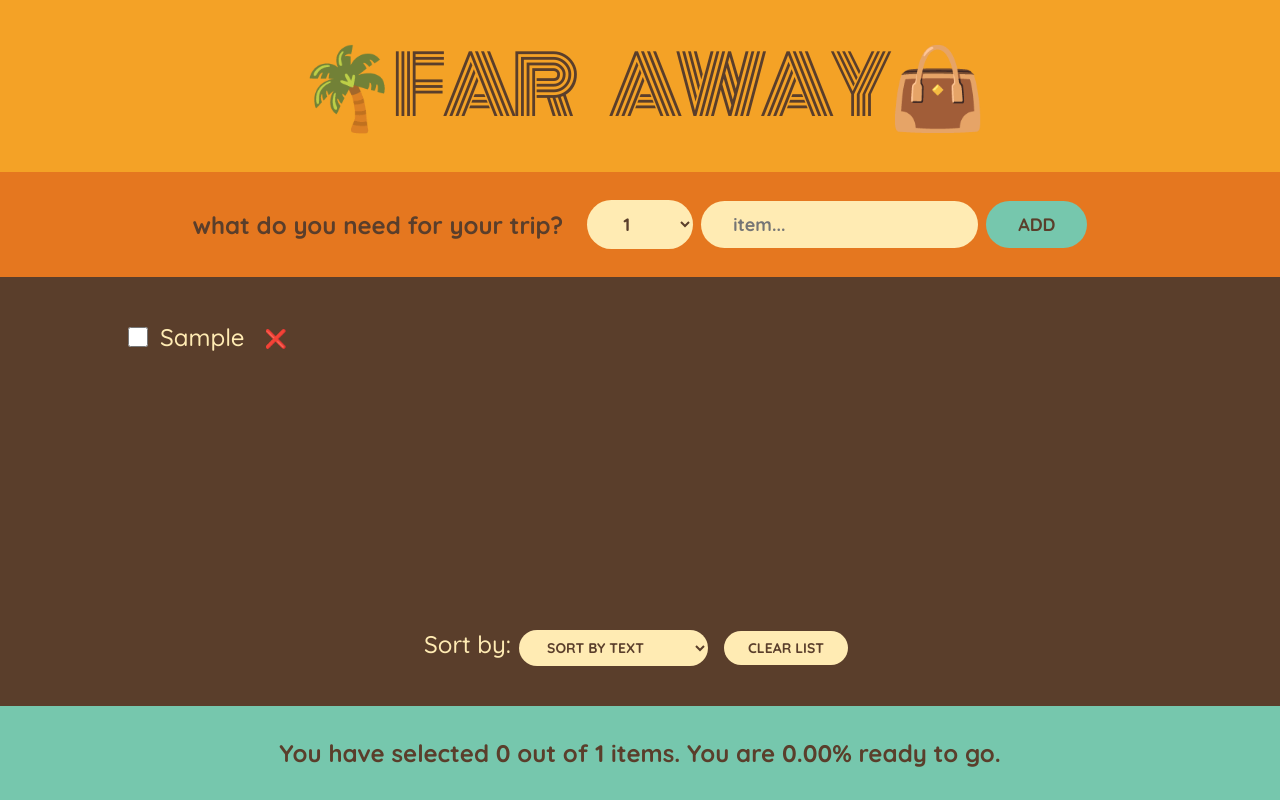
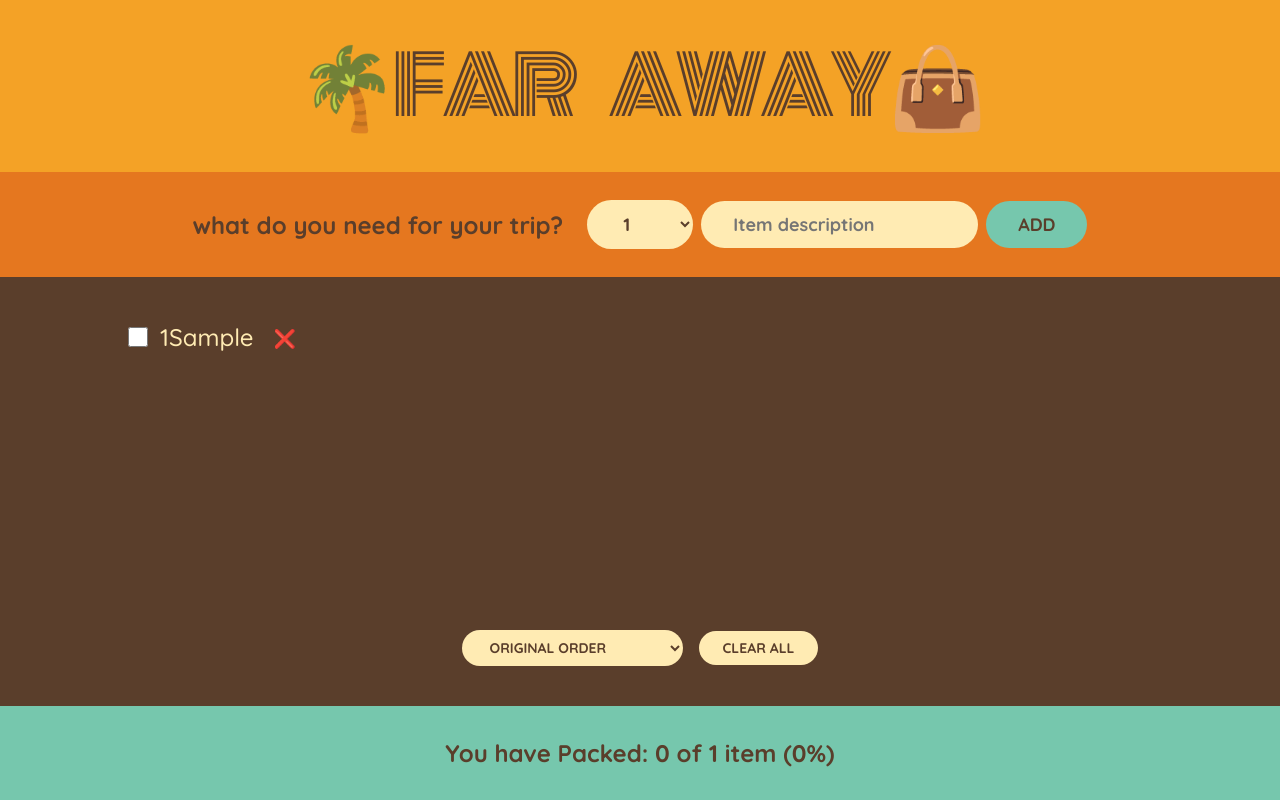
Before and after one commit to ihtishamsaeed414/travelkeep, a React (Create React App) app: page / in a window 1280 px wide. Both pictures are taken after typing "Sample" into the empty fields and a click on the button "ADD". Built offline with nearby package versions, Linux system fonts and the light colour scheme.

Commit message:
file updation complete

```diff
--- a/src/components/App.js
+++ b/src/components/App.js
@@ -1,41 +1,40 @@
-import React, { useState, useEffect } from "react";
 import Form from "./Forms";
 import Logo from "./Logo";
 import PackingList from "./PackingList";
 import Stats from "./Stats";
+import { useState } from "react";
+// const initialItems = [
+//   { id: 1, description: "Passports", quantity: 2, packed: false },
+//   { id: 2, description: "Socks", quantity: 12, packed: false },
+// ];
+function App() {
 
-function App() {
-  const [packingItems, setPackingItems] = useState([]);
-
-  const handleAddItem = newItem => {
-    setPackingItems(prevItems => [...prevItems, newItem]);
+  const [items, setItems] = useState([]);
+  const addItem = (newItem) => {
+    // Generate a unique ID using the current timestamp
+    const newItemWithId = { ...newItem, id: Date.now(), packed: false };
+    setItems([...items, newItemWithId]);
   };
-
-  const handleDeleteItem = index => {
-    setPackingItems(prevItems => prevItems.filter((item, i) => i !== index));
+  const deleteItem = (itemId) => {
+    const updatedItems = items.filter((item) => item.id !== itemId);
+    setItems(updatedItems);
+    console.log(updatedItems);
   };
-
-  const handleClearItems = () => {
-    setPackingItems([]);
-    alert('Are you sure you want to delete all items?');
+  const togglePacked = (itemId) => {
+    const updatedItems = items.map((item) =>
+      item.id === itemId ? { ...item, packed: !item.packed } : item
+    );
+    setItems(updatedItems);
   };
-
-  const handleCheckboxChange = (index, isChecked) => {
-    setPackingItems(prevItems => {
-      const updatedItems = [...prevItems];
-      updatedItems[index].packed = isChecked;
-      return updatedItems;
-    });
+  const clearAllItems = () => {
+    setItems([]);
   };
-
-  const selectedCount = packingItems.filter(item => item.packed).length;
-
   return (
     <div className="app">
       <Logo />
-      <Form onAddItem={handleAddItem} />
-      <PackingList items={packingItems} onDeleteItem={handleDeleteItem} onClearItems={handleClearItems} onCheckboxChange={handleCheckboxChange} />
-      <Stats totalEntered={packingItems.length} selectedCount={selectedCount} />
+      <Form addItem={addItem}/>
+      <PackingList items={items} deleteItem={deleteItem} togglePacked={togglePacked} clearAllItems ={clearAllItems }/>
+      <Stats items={items}/>
     </div>
   );
 }
--- a/src/components/Forms.js
+++ b/src/components/Forms.js
@@ -1,49 +1,37 @@
-import { useState } from "react";
-export default function Form({onAddItem}) {
-  const [textInput, setTextInput] = useState('');
-  const [selectedNumber, setSelectedNumber] = useState('');
-  const [sortOption, setSortOption] = useState('input');
-  // const [displayedText, setDisplayedText] = useState('');
-
-
-
-  const handleInputChange = (event) => {
-    setTextInput(event.target.value);
-  };
-  const handleSelectChange = event => {
-    setSelectedNumber(event.target.value);
-  };
-  const handleAddClick = (event) => {
-    event.preventDefault();
-    if (textInput.trim() !== '') {
-      onAddItem({ text: textInput, number: selectedNumber });
-      setTextInput('');
-      setSelectedNumber('');
-    }
+import React, { useState } from 'react';
+export default function Form({ addItem }) {
+  const [description, setDescription] = useState('');
+  const [quantity, setQuantity] = useState(1);
+  const handleSubmit = (e) => {
+    e.preventDefault();
+    const newItem = { description, quantity, packed: false };
+    addItem(newItem);
+    setDescription('');
+    setQuantity(1);
   };
 
   return (
-    <form className="add-form">
+    <form className="add-form"  onSubmit={handleSubmit}>
       <h3>what do you need for your trip?</h3>
-      {/* For selection of id */}
-      <select value={selectedNumber} onChange={handleSelectChange}>
-        {Array.from({ length: 20 }, (_, index) => (
-          <option key={index} value={index + 1 }>
-            {index + 1}
+      <select
+        value={quantity}
+        onChange={(e) => setQuantity(parseInt(e.target.value))}
+      >
+        {Array.from({ length: 20 }, (_, index) => index + 1).map((number) => (
+          <option key={number} value={number}>
+            {number}
           </option>
         ))}
       </select>
-
       <input
         type="text"
-        placeholder="item..."
-        value={textInput}
-        onChange={handleInputChange}
+        placeholder="Item description"
+        value={description}
+        onChange={(e) => setDescription(e.target.value)}
       />
 
-      <button onClick={handleAddClick}>ADD</button>
 
+      <button>ADD</button>
     </form>
-
   );
 }
--- a/src/components/PackingList.js
+++ b/src/components/PackingList.js
@@ -1,58 +1,43 @@
-import React, { useState, useEffect } from "react";
-
-export default function PackingList({ items, onClearItems, onDeleteItem, onCheckboxChange }) {
-  const [sortOption, setSortOption] = useState("input");
-  const [checkedItems, setCheckedItems] = useState({});
-
-  const handleSortChange = (event) => {
-    const selectedOption = event.target.value;
-    setSortOption(selectedOption);
+import React, {useState} from "react";
+export default function PackingList({ items, deleteItem, togglePacked, clearAllItems  }) {
+  const [sortType, setSortType] = useState('none'); // Track the current sort type
+  const handleSortChange = (e) => {
+    setSortType(e.target.value);
   };
-
-  const sortItems = (itemsToSort, sortOption) => {
-    if (sortOption === "input") {
-      return [...itemsToSort].sort((a, b) => a.text.localeCompare(b.text));
-    } else if (sortOption === "number") {
-      return [...itemsToSort].sort((a, b) => a.number - b.number);
-    }
-    return itemsToSort;
-  };
-
-  const sortedItems = sortItems(items, sortOption);
-
-  const handleCheckboxChange = (index, isChecked) => {
-    setCheckedItems((prevCheckedItems) => ({
-      ...prevCheckedItems,
-      [index]: isChecked,
-    }));
-    onCheckboxChange(index, isChecked);
-  };
+  const sortedItems = [...items]; // Clone the items array for sorting
+  if (sortType === 'packed') {
+    sortedItems.sort((a, b) => a.packed - b.packed);
+  } else if (sortType === 'description') {
+    sortedItems.sort((a, b) => a.description.localeCompare(b.description));
+  } else if (sortType === 'quantity') {
+    sortedItems.sort((a, b) => a.quantity - b.quantity);
+  }
 
   return (
     <div className="list">
       <ul>
-        {sortedItems.map((item, index) => (
-          <li key={index}>
-            <input
-              type="checkbox"
-              checked={checkedItems[index] || false}
-              onChange={() => {
-                handleCheckboxChange(index, !checkedItems[index]);
-              }}
-            />
-            {item.number} {item.text}
-            <button onClick={() => onDeleteItem(index)}>❌</button>
+        {sortedItems.map((item) => (
+          <li key={item.id}>
+          <input
+          type="checkbox"
+          checked={item.packed}
+          onChange={() => togglePacked(item.id)}
+        />
+            {item.quantity}{item.description}
+            <button onClick={() => deleteItem(item.id)}>❌</button>
           </li>
         ))}
       </ul>
       <div className="actions">
-        <label htmlFor="sort">Sort by:</label>
-        <select value={sortOption} onChange={handleSortChange}>
-          <option value="input">Sort by text</option>
-          <option value="number">Sort by number</option>
+        <select value={sortType} onChange={handleSortChange}>
+          <option value="none">Original Order</option>
+          <option value="packed">Sort by Packed</option>
+          <option value="description">Sort by Description</option>
+          <option value="quantity">Sort by Quantity</option>
         </select>
-        <button onClick={onClearItems}>Clear List</button>
+        <button onClick={clearAllItems}>Clear All</button>
       </div>
     </div>
+
   );
 }
--- a/src/components/Stats.js
+++ b/src/components/Stats.js
@@ -1,17 +1,19 @@
-import React from "react";
-export default function Stats({ totalEntered, selectedCount }) {
-  const percentage = (selectedCount / totalEntered) * 100;
+export default function Stats({ items }) {
+  const totalItems = items.length;
+  const packedItems = items.filter((item) => item.packed).length;
+  const percentagePacked = (packedItems / totalItems) * 100;
   return (
     <footer className="stats">
-      {/* <em>packing statements</em> */}
-      {selectedCount === totalEntered ? (
+  {totalItems === 0 ? (
+        <p>Make sure to add items to the packing list above.Thank you</p>
+      ) : packedItems < totalItems ? (
+        <p>
+          You have Packed: {packedItems} of {totalItems} item ({Math.round(percentagePacked)}%)
+        </p>
+      ) : (
         <p>You are ready to go! ✈️</p>
-      ) : (
-        <p>
-          You have selected {selectedCount} out of {totalEntered} items.
-          You are {percentage.toFixed(2)}% ready to go.
-        </p>
       )}
+
     </footer>
   );
 }
```
